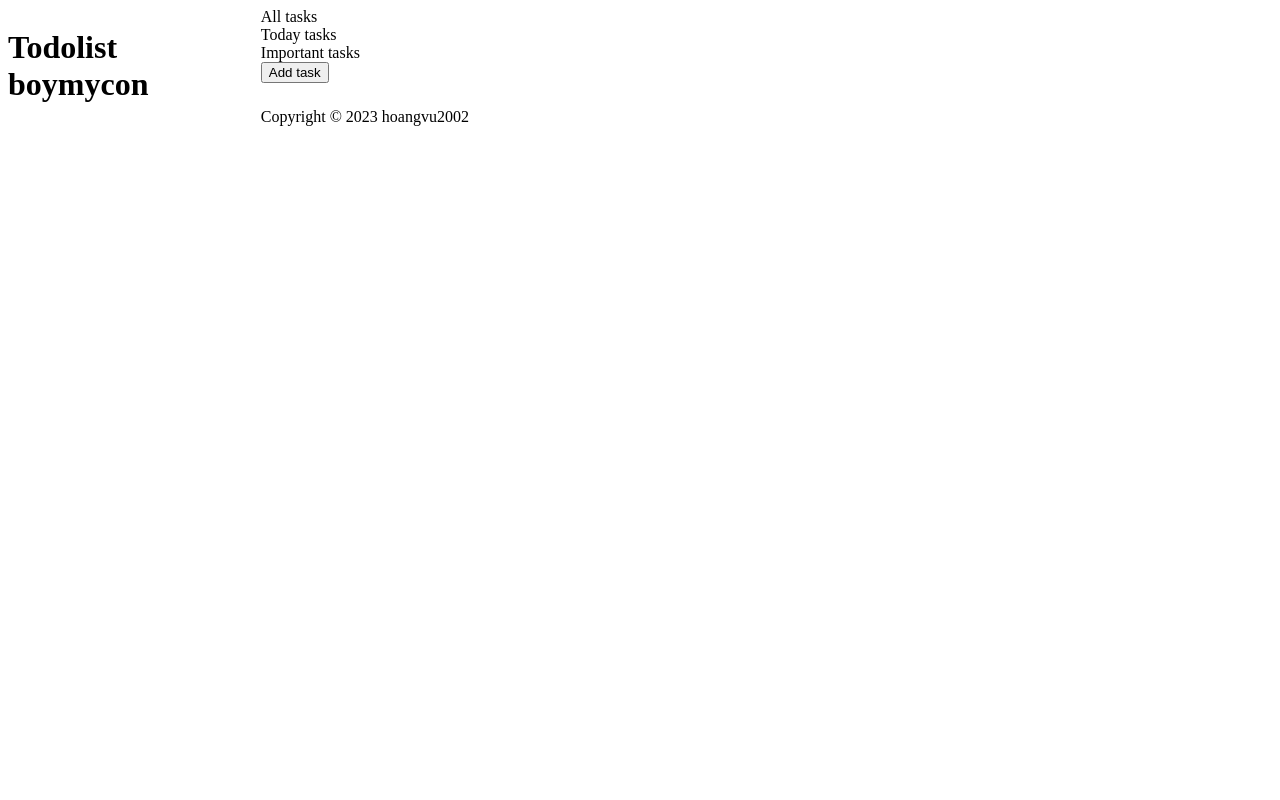
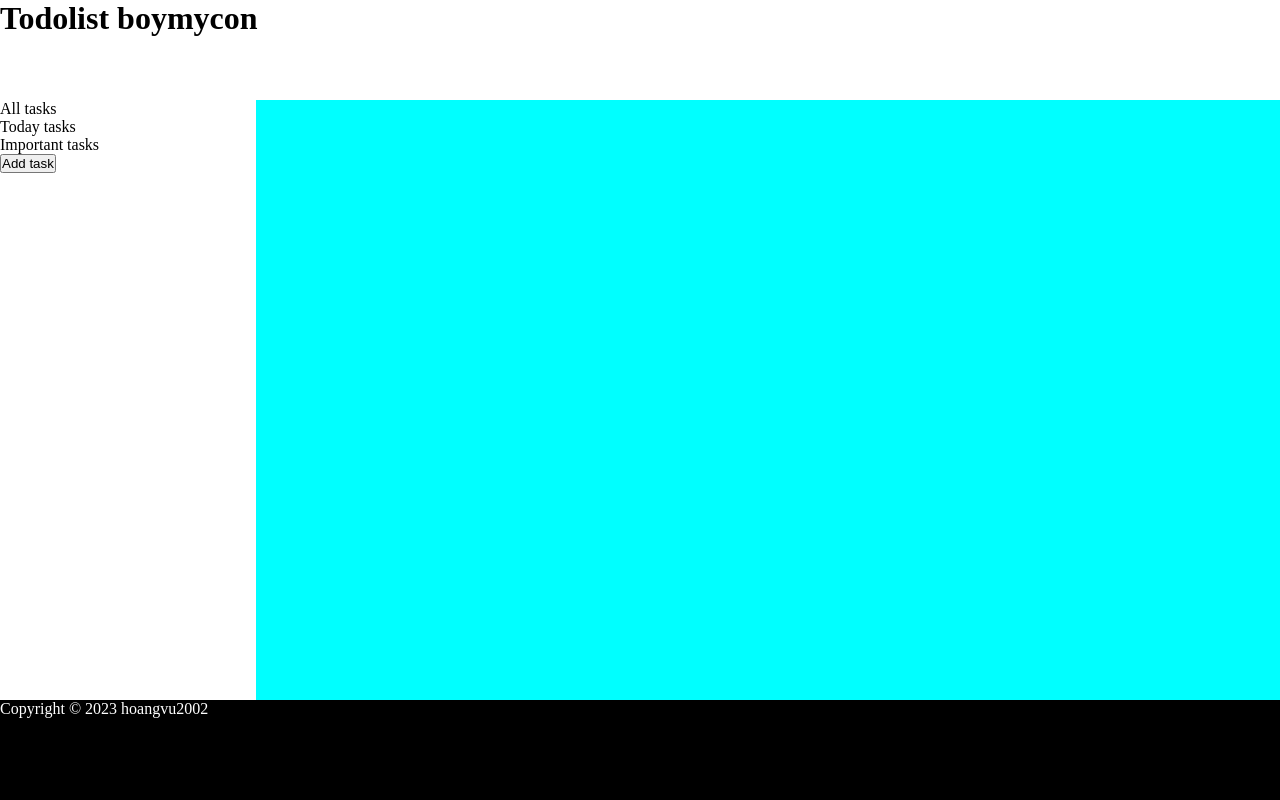
Before and after one commit to hoangvu2002/todolist, a website built with webpack: page dist/index.html in a window 1280 px wide. Built offline with Linux system fonts and the light colour scheme.

Commit message:
Add initial styling

```diff
--- a/src/style.css
+++ b/src/style.css
@@ -1,5 +1,36 @@
+* {
+    padding: 0;
+    margin: 0;
+    box-sizing: border-box;
+}
+
+body {
+    height: 100vh;
+}
+
 .content {
     display: grid;
     grid-template-rows: 100px 1fr 100px;
     grid-template-columns: 1fr 4fr;
+    height: 100%;
 }
+
+.heading {
+    grid-column: 1 / 3;
+}
+
+.nav-bar {
+    grid-column: 1 / 2;
+    grid-row: 2;
+}
+
+.task-display {
+    grid-column: 2 / 3;
+    background-color: aqua;
+}
+
+.footer {
+    grid-column: 1 / 3;
+    background-color: black;
+    color: white;
+}
```
Also changed, not shown: dist/bundle.js.
